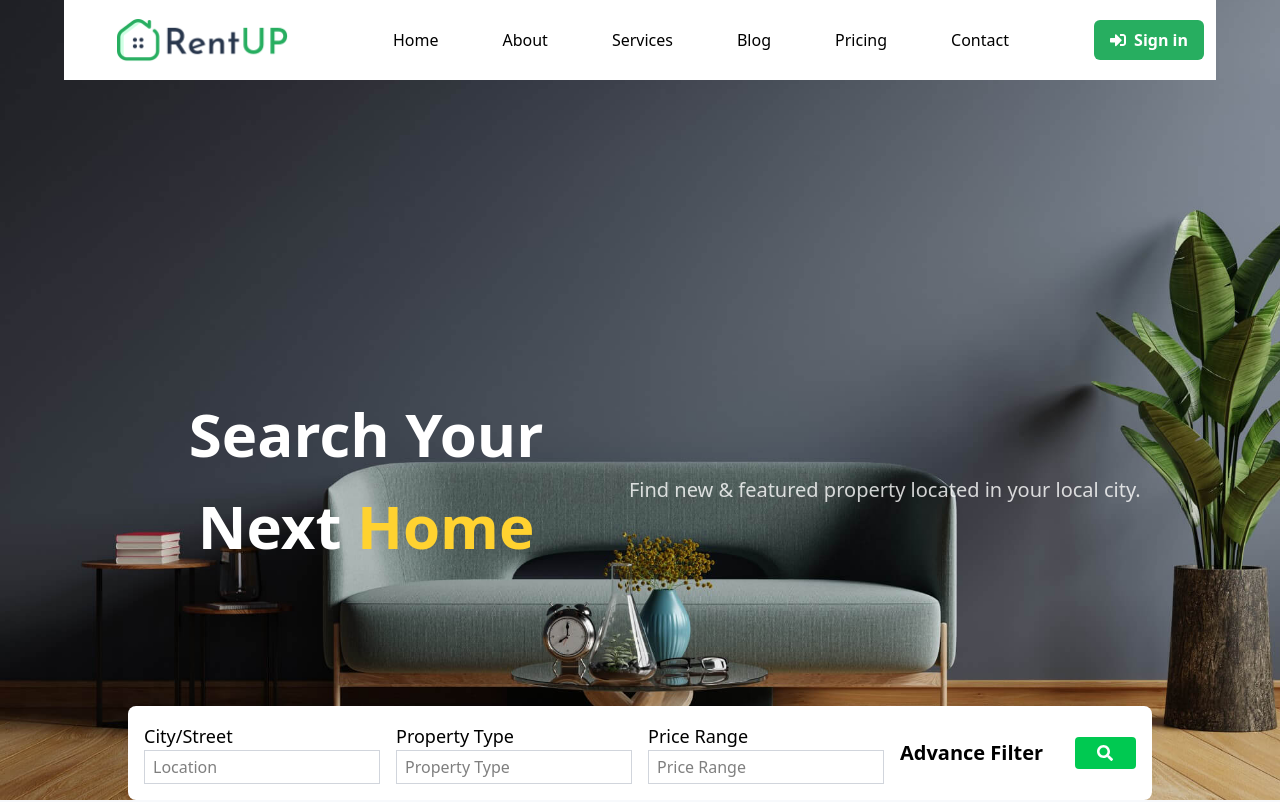
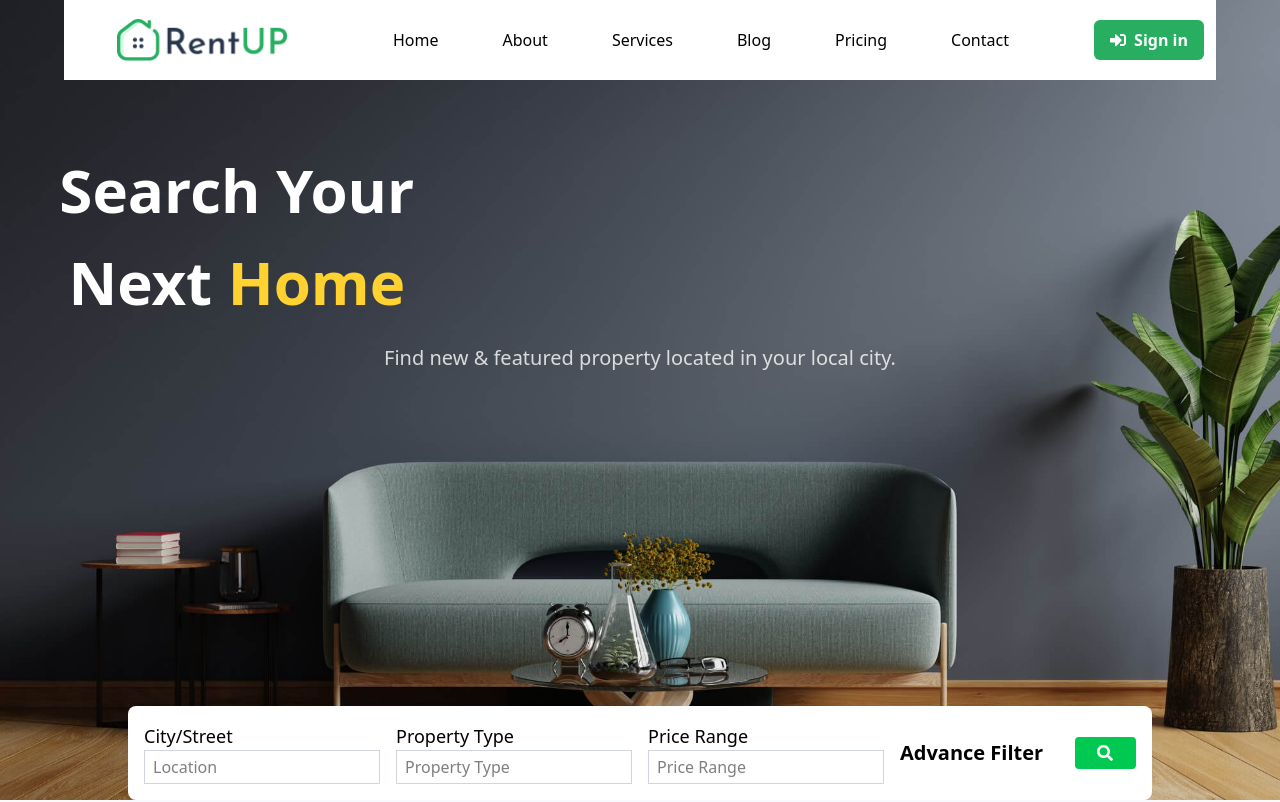
Before and after one commit to Adekunle-hub/rentup, a React (Vite) app: page / in a window 1280 px wide. Shown: the top 802 px of the page. Built offline with nearby package versions, Linux system fonts and the light colour scheme.

Commit message:
hero reponsiveness

```diff
--- a/src/components/Body.jsx
+++ b/src/components/Body.jsx
@@ -29,8 +29,8 @@ const Body = () => {
       backgroundImage: `url("/banner (2).png")`
       }}>
 
-      <div className="inset-0 absolute flex items-center justify-center top-[20%] gap-[1rem] " >
-        <h1 className='font-bold w-[90%]  sm:w-[60%]  md:w-[40%] xl:w-[37%] text-sm-20  text-center text-white text-6xl'>Search Your Next <span className=' mt-4 sm:mt-8 inline-block text-amber-300'>Home</span></h1>
+      <div className="inset-0 absolute   top-[20%] " >
+        <h1 className='font-bold  sm:w-[60%]  md:w-[40%] xl:w-[37%] text-sm-20  text-center text-white text-6xl'>Search Your Next <span className=' mt-4 sm:mt-8 inline-block text-amber-300'>Home</span></h1>
         <p className='text-white text-center text-base lg:text-xl  mb-3  px-2.5 mt-4 sm:mt-8 opacity-80'> Find new & featured property located in your local city.</p>
       </div>
 
```
